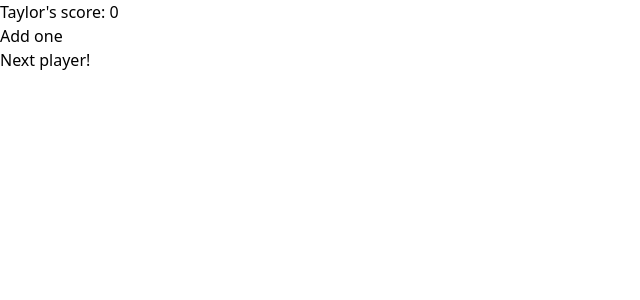
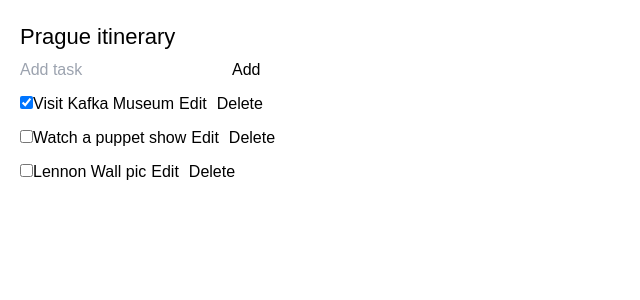
Before and after one commit to KishorKumarParoi/Cine-Rental, a React (Vite) app: page / in a window 1280 px wide. Shown: the top 300 px of the page, without its empty margins (0-640 px from the left). Built offline with nearby package versions, Linux system fonts and the light colour scheme.

Commit message:
Simple todo add-delete-edit task

```diff
--- a/src/App.jsx
+++ b/src/App.jsx
@@ -1,42 +1,53 @@
 import { useState } from 'react';
+import AddTask from './components/AddTask';
+import TaskList from './components/Tasklist';
 
-export default function Scoreboard() {
-  const [isPlayerA, setIsPlayerA] = useState(true);
+export default function TaskApp() {
+  const [tasks, setTasks] = useState(initialTasks);
+
+  function handleAddTask(text) {
+    setTasks([
+      ...tasks,
+      {
+        id: nextId++,
+        text: text,
+        done: false,
+      },
+    ]);
+  }
+
+  function handleChangeTask(task) {
+    setTasks(
+      tasks.map((t) => {
+        if (t.id === task.id) {
+          return task;
+        } else {
+          return t;
+        }
+      })
+    );
+  }
+
+  function handleDeleteTask(taskId) {
+    setTasks(tasks.filter((t) => t.id !== taskId));
+  }
+
   return (
-    <div>
-      {isPlayerA ? (
-        <Counter key="Taylor" person="Taylor" />
-      ) : (
-        <Counter key="Sarah" person="Sarah" />
-      )}
-      <button onClick={() => {
-        setIsPlayerA(!isPlayerA);
-      }}>
-        Next player!
-      </button>
-    </div>
+    <>
+      <h1>Prague itinerary</h1>
+      <AddTask onAddTask={handleAddTask} />
+      <TaskList
+        tasks={tasks}
+        onChangeTask={handleChangeTask}
+        onDeleteTask={handleDeleteTask}
+      />
+    </>
   );
 }
 
-function Counter({ person }) {
-  const [score, setScore] = useState(0);
-  const [hover, setHover] = useState(false);
-
-  let className = 'counter';
-  if (hover) {
-    className += ' hover';
-  }
-
-  return (
-    <div
-      className={className}
-      onPointerEnter={() => setHover(true)}
-      onPointerLeave={() => setHover(false)}
-    >
-      <h1>{person}'s score: {score}</h1>
-      <button onClick={() => setScore(score + 1)}>
-        Add one
-      </button>
-    </div>
-  );
-}
+let nextId = 3;
+const initialTasks = [
+  { id: 0, text: 'Visit Kafka Museum', done: true },
+  { id: 1, text: 'Watch a puppet show', done: false },
+  { id: 2, text: 'Lennon Wall pic', done: false },
+];
--- /dev/null
+++ b/src/components/AddTask.jsx
@@ -0,0 +1,21 @@
+import { useState } from 'react';
+
+export default function AddTask({ onAddTask }) {
+    const [text, setText] = useState('');
+    return (
+        <>
+            <input
+                placeholder="Add task"
+                value={text}
+                onChange={(e) => setText(e.target.value)}
+            />
+            <button
+                onClick={() => {
+                    setText('');
+                    onAddTask(text);
+                }}>
+                Add
+            </button>
+        </>
+    );
+}
--- /dev/null
+++ b/src/components/Tasklist.jsx
@@ -0,0 +1,67 @@
+import { useState } from "react";
+
+export default function Tasklist({ tasks, onChangeTask, onDeleteTask }) {
+    console.log(tasks);
+
+    return (
+        <>
+            <ul>
+                {
+                    tasks.map((task) => (
+                        <li key={task.id}>
+                            <Task task={task} onChange={onChangeTask} onDelete={onDeleteTask} />
+                        </li>
+                    ))
+                }
+            </ul>
+        </>
+    )
+}
+
+function Task({ task, onChange, onDelete }) {
+    let taskContent = 'hello kkp';
+    const [isEditing, setIsEditing] = useState(false);
+
+    if (isEditing) {
+        taskContent = (
+            <>
+                <input type="text" value={task.text} onChange={(e) => {
+                    onChange({
+                        ...task,
+                        text: e.target.value,
+                    })
+                }} />
+                <button onClick={() => setIsEditing(false)}>
+                    Save
+                </button>
+            </>
+        )
+    }
+    else {
+        taskContent = (
+            <>
+                {task.text}
+                <button onClick={() => setIsEditing(true)}>
+                    Edit
+                </button>
+            </>
+        )
+    }
+
+    return (
+        <>
+            <label htmlFor="">
+                <input type="checkbox" checked={task.done} onChange={(e) => {
+                    onChange({
+                        ...task,
+                        done: e.target.checked,
+                    })
+                }} />
+                {taskContent}
+                <button type="submit" onClick={() => onDelete(task.id)}>
+                    Delete
+                </button>
+            </label>
+        </>
+    )
+}
--- a/src/index.css
+++ b/src/index.css
@@ -8,4 +8,67 @@
         background-color: blue;
         border: 2rem;
     }
+
+    * {
+        box-sizing: border-box;
+    }
+
+    body {
+        font-family: sans-serif;
+        margin: 20px;
+        padding: 0;
+    }
+
+    h1 {
+        margin-top: 0;
+        font-size: 22px;
+    }
+
+    h2 {
+        margin-top: 0;
+        font-size: 20px;
+    }
+
+    h3 {
+        margin-top: 0;
+        font-size: 18px;
+    }
+
+    h4 {
+        margin-top: 0;
+        font-size: 16px;
+    }
+
+    h5 {
+        margin-top: 0;
+        font-size: 14px;
+    }
+
+    h6 {
+        margin-top: 0;
+        font-size: 12px;
+    }
+
+    code {
+        font-size: 1.2em;
+    }
+
+    ul {
+        padding-inline-start: 20px;
+    }
+
+    button {
+        margin: 5px;
+    }
+
+    li {
+        list-style-type: none;
+    }
+
+    ul,
+    li {
+        margin: 0;
+        padding: 0;
+    }
+
 }
```
